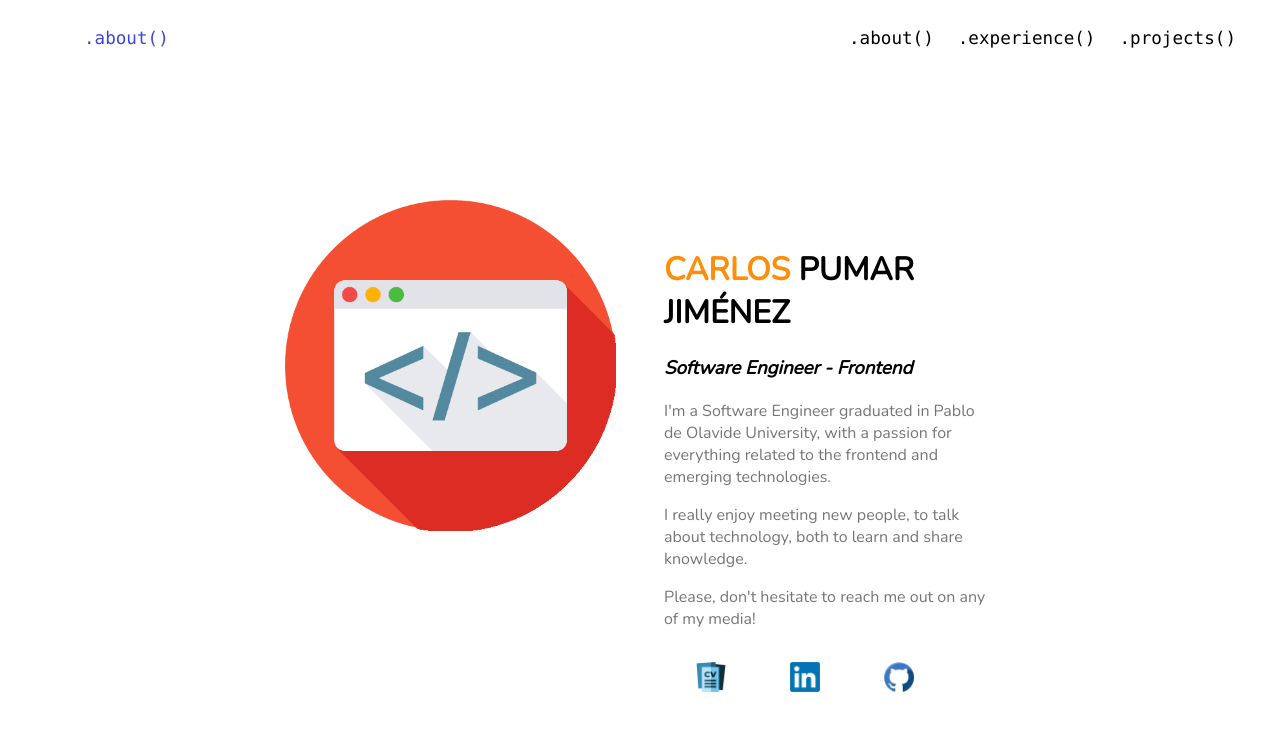
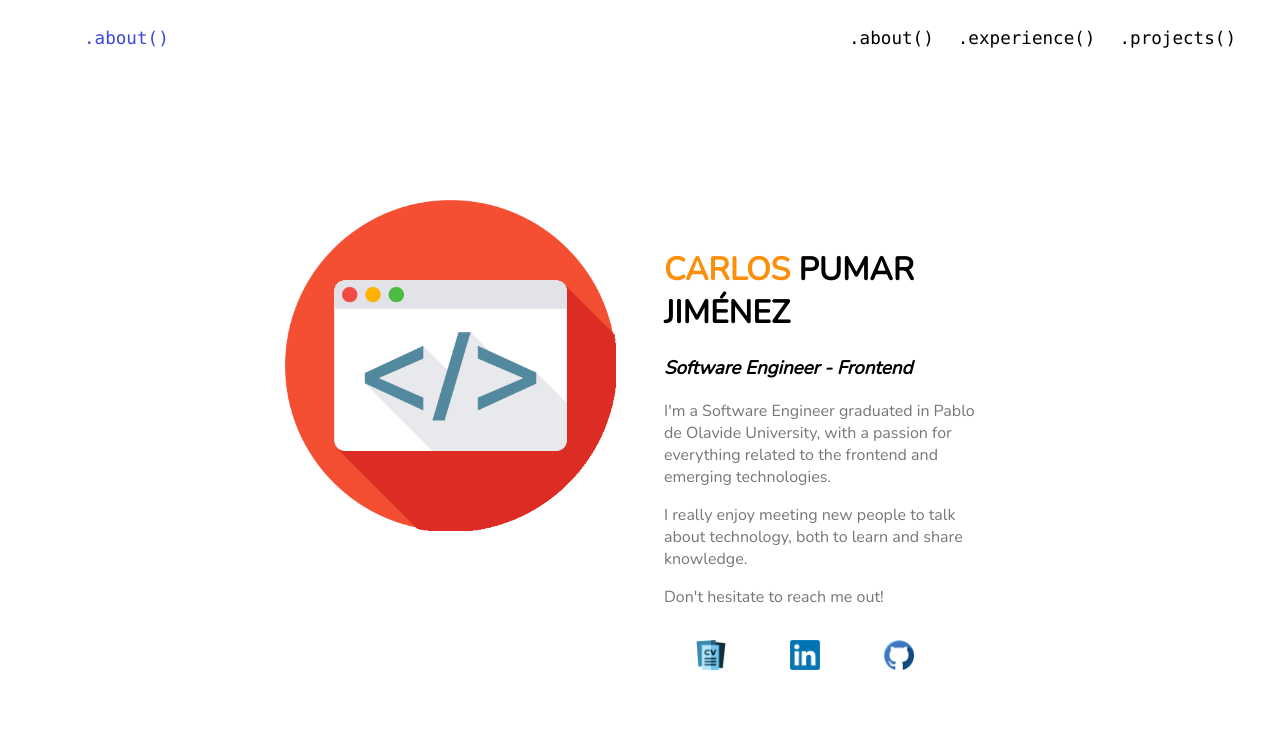
Before and after one commit to CarlosPumar/PersonalWeb, a Next.js app: page /about in a window 1280 px wide. Shown: the top 730 px of the page. Built offline with nearby package versions, Linux system fonts and the light colour scheme.

Commit message:
text fix

```diff
--- a/Components/AboutBody/AboutBody.js
+++ b/Components/AboutBody/AboutBody.js
@@ -15,12 +15,10 @@ export default function AboutBody() {
         technologies.
       </p>
       <p>
-        I really enjoy meeting new people, to talk about technology, both to
+        I really enjoy meeting new people to talk about technology, both to
         learn and share knowledge.
       </p>
-      <p className={styles.p}>
-        Please, don{`'`}t hesitate to reach me out on any of my media!
-      </p>
+      <p className={styles.p}>Don{`'`}t hesitate to reach me out!</p>
       <a
         className={styles.link}
         href="/cv.pdf"
--- a/Components/ExperienceBody/YouCouldBeNext.js
+++ b/Components/ExperienceBody/YouCouldBeNext.js
@@ -1,7 +1,7 @@
 export default function YouCouldBeNext() {
   return (
     <>
-      <p>Could be your company !</p>
+      <p>Next could be your company !</p>
     </>
   );
 }
```
